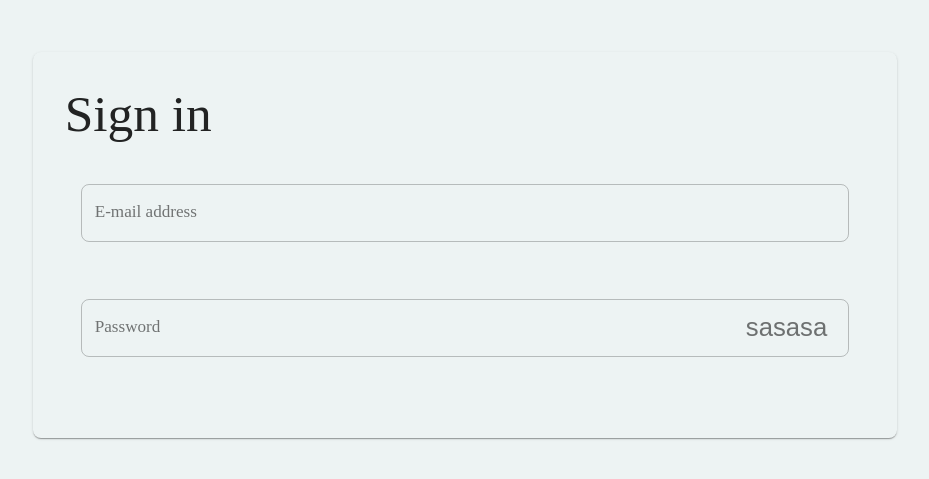
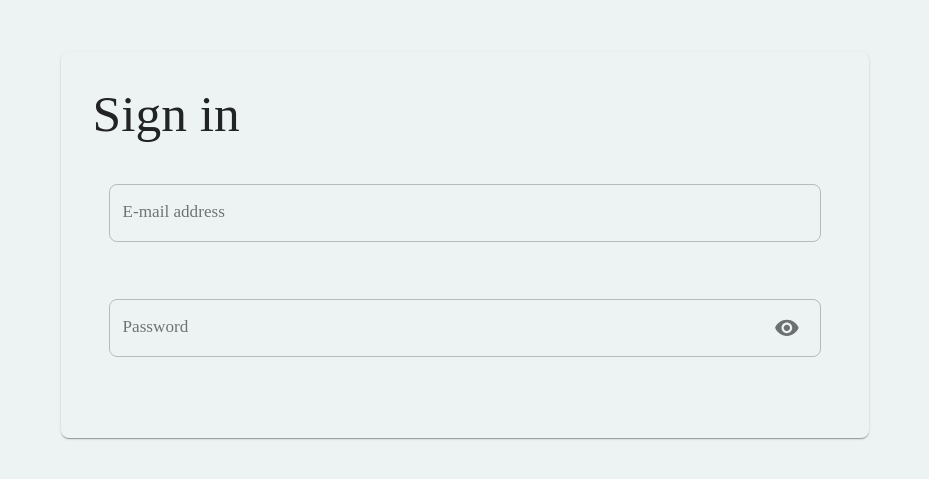
Before and after one commit to sebkk/life-managment-app, a React (Create React App) app: page /login in a window 1280 px wide. Shown: the part 155-634 px from the top of the page, without its empty margins (175-1104 px from the left). Built offline with nearby package versions, Linux system fonts and the light colour scheme.

Commit message:
feat: install mui icons

```diff
--- a/package.json
+++ b/package.json
@@ -5,6 +5,7 @@
   "dependencies": {
     "@emotion/react": "^11.9.0",
     "@emotion/styled": "^11.8.1",
+    "@mui/icons-material": "^5.6.2",
     "@mui/material": "^5.6.3",
     "@reduxjs/toolkit": "^1.8.1",
     "@testing-library/jest-dom": "^5.16.4",
--- a/src/components/Formik/PasswordInput.js
+++ b/src/components/Formik/PasswordInput.js
@@ -1,8 +1,8 @@
 import { useState } from 'react'
 import { IconButton } from '@mui/material'
 
-// import VisibilityIcon from '@mui/icons-material/Visibility'
-// import VisibilityOffIcon from '@mui/icons-material/VisibilityOff'
+import VisibilityIcon from '@mui/icons-material/Visibility'
+import VisibilityOffIcon from '@mui/icons-material/VisibilityOff'
 
 import StringInput from './StringInput'
 
@@ -10,7 +10,7 @@ const PasswordInput = ({ name, placeholder, label, innerLabel, ...rest }) => {
 	const [showPassword, setShowPassword] = useState(false)
 
 	const inputType = showPassword ? 'text' : 'password'
-	// const inputIcon = showPassword ? <VisibilityOffIcon /> : <VisibilityIcon />
+	const inputIcon = showPassword ? <VisibilityOffIcon /> : <VisibilityIcon />
 
 	return (
 		<StringInput
@@ -22,7 +22,7 @@ const PasswordInput = ({ name, placeholder, label, innerLabel, ...rest }) => {
 			InputProps={{
 				endAdornment: (
 					<IconButton onClick={() => setShowPassword(prev => !prev)}>
-						{'sasasa'}
+						{inputIcon}
 					</IconButton>
 				),
 			}}
```
Also changed, not shown: 1 other file (tests, documents, lock files or other folders).
